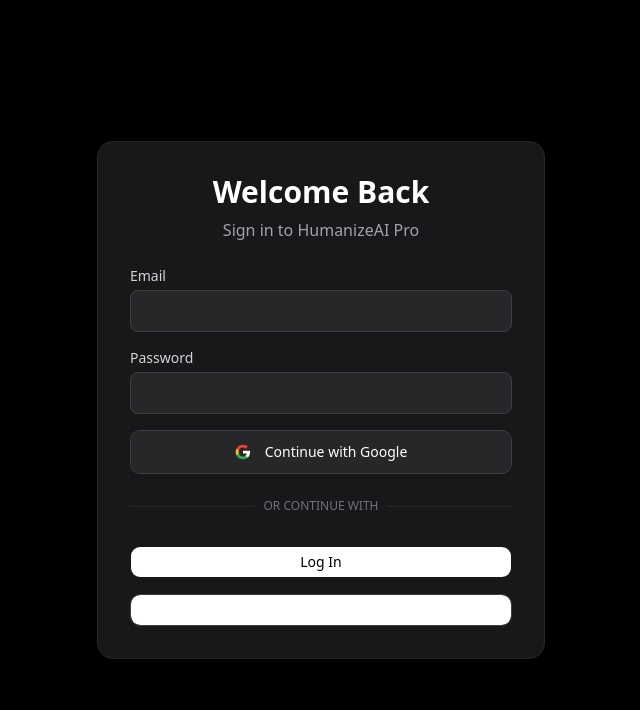
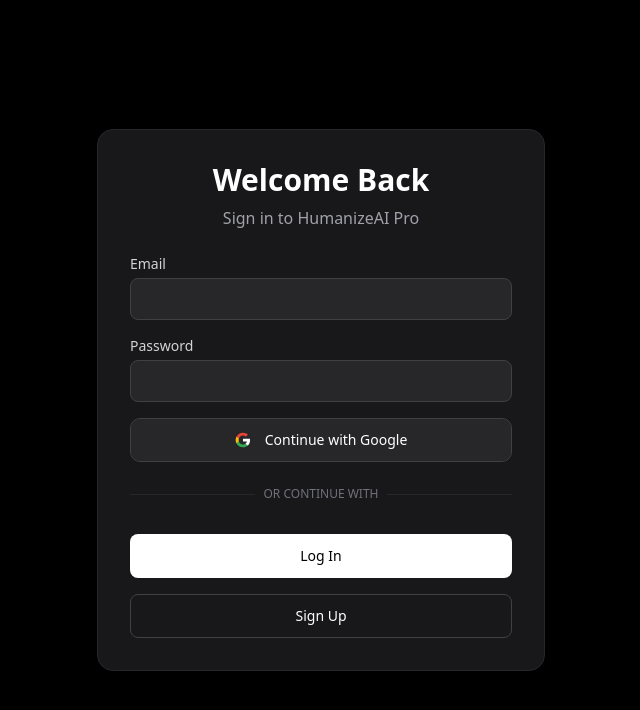
Before and after one commit to EmirhanCitgez/AI-Humanizer, a Next.js app in the folder humanize-pro/: page /auth/login in a window 1280 px wide. Shown: the top 710 px of the page, without its empty margins (319-959 px from the left). Built offline with nearby package versions, Linux system fonts and the light colour scheme.

Commit message:
Fix login and signup buttons

```diff
--- a/humanize-pro/src/app/auth/login/page.tsx
+++ b/humanize-pro/src/app/auth/login/page.tsx
@@ -62,12 +62,20 @@ export default function LoginPage({
           </div>
 
           <div className="flex flex-col gap-4 pt-2">
-            <Button formAction={login} className="w-full bg-white text-black hover:bg-zinc-200">
+            <button
+              type="submit"
+              formAction={login}
+              className="w-full bg-white text-black hover:bg-zinc-200 h-11 rounded-md font-medium text-sm transition-colors"
+            >
               Log In
-            </Button>
-            <Button formAction={signup} variant="outline" className="w-full border-zinc-700 text-white hover:bg-zinc-800">
+            </button>
+            <button
+              type="submit"
+              formAction={signup}
+              className="w-full border border-zinc-700 bg-transparent text-white hover:bg-zinc-800 h-11 rounded-md font-medium text-sm transition-colors"
+            >
               Sign Up
-            </Button>
+            </button>
           </div>
 
           {searchParams?.message && (
```
